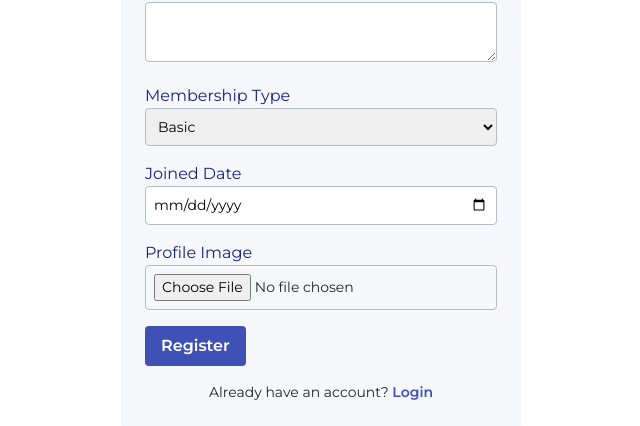
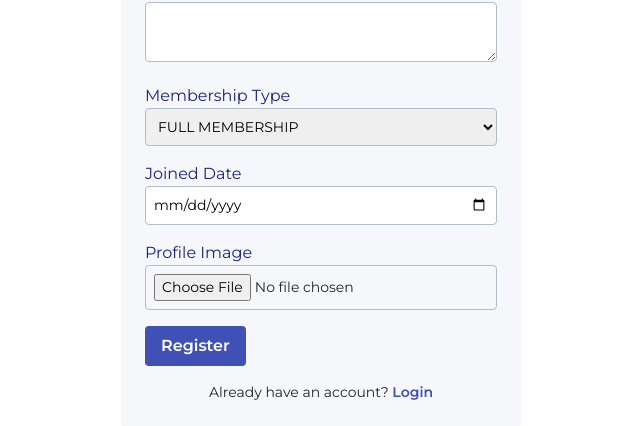
Before and after one commit to nchiwar/adtn_nigeria_project, a Django app: page /register/ in a window 1280 px wide. Shown: the part 1166-1592 px from the top of the page, without its empty margins (319-959 px from the left). Run offline with Django 5.2, Linux system fonts and the light colour scheme.

Commit message:
Add drop down in registration page

```diff
--- a/templates/core/register.html
+++ b/templates/core/register.html
@@ -61,8 +61,11 @@
                     <div class="form-group">
                         <label for="membership_type" style="font-family: Montserrat, sans-serif; font-size: 16px; color: #1A237E; font-weight: 400; display: block;">Membership Type</label>
                         <select id="membership_type" name="membership_type" style="width: 100%; padding: 8px; border: 1px solid #B0BEC5; border-radius: 4px; font-family: Montserrat, sans-serif; font-size: 14px;">
-                            <option value="Basic">Basic</option>
-                            <option value="Premium">Premium</option>
+                            <option value="Basic">FULL MEMBERSHIP</option>
+                            <option value="Premium">ASSOCIATE MEMBERSHIP</option>
+                            <option value="Basic">STUDENT MEMBERSHIP</option>
+                            <option value="Premium">COLLEGE OF FELLOWS</option>
+
                         </select>
                     </div>
                     <div class="form-group">
```
